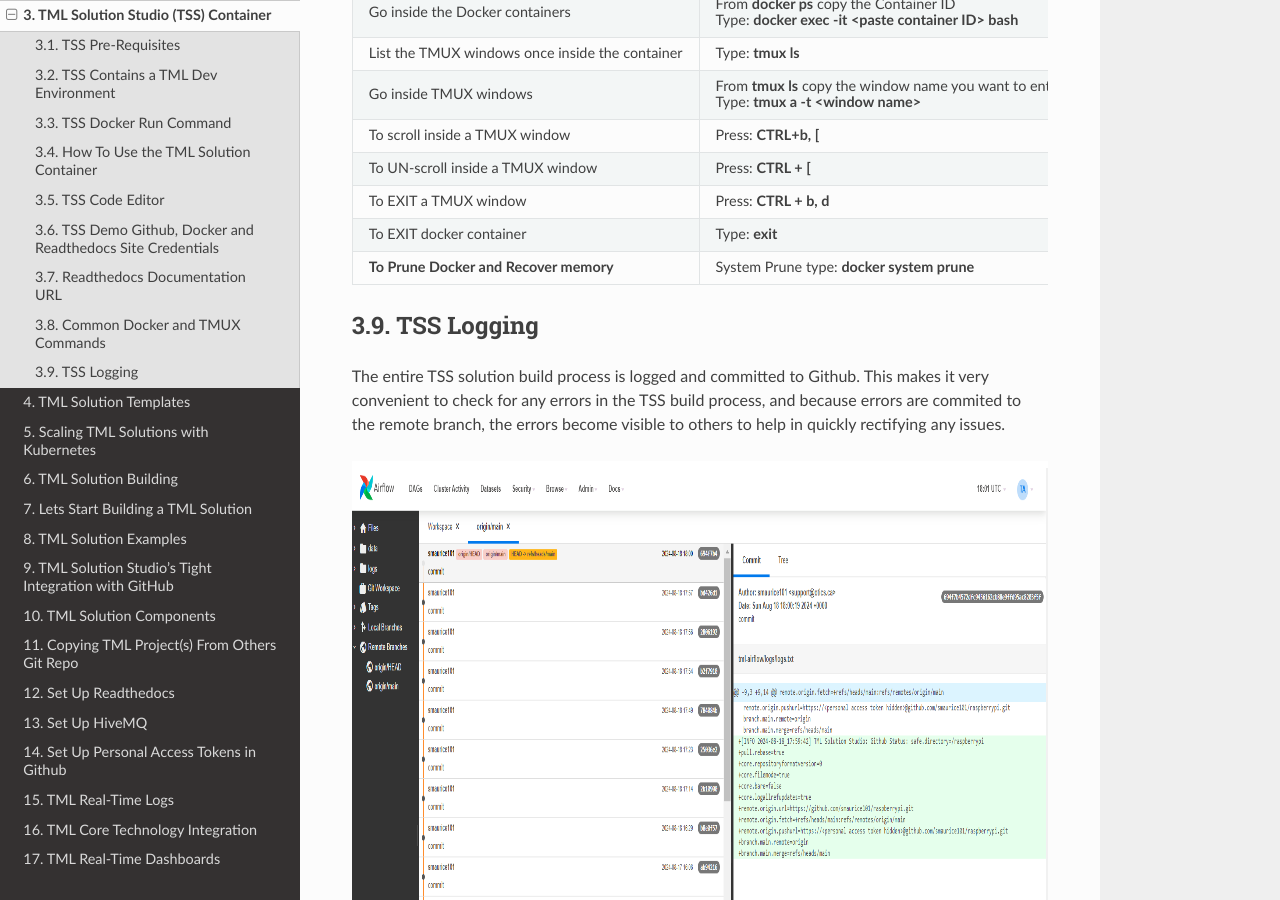
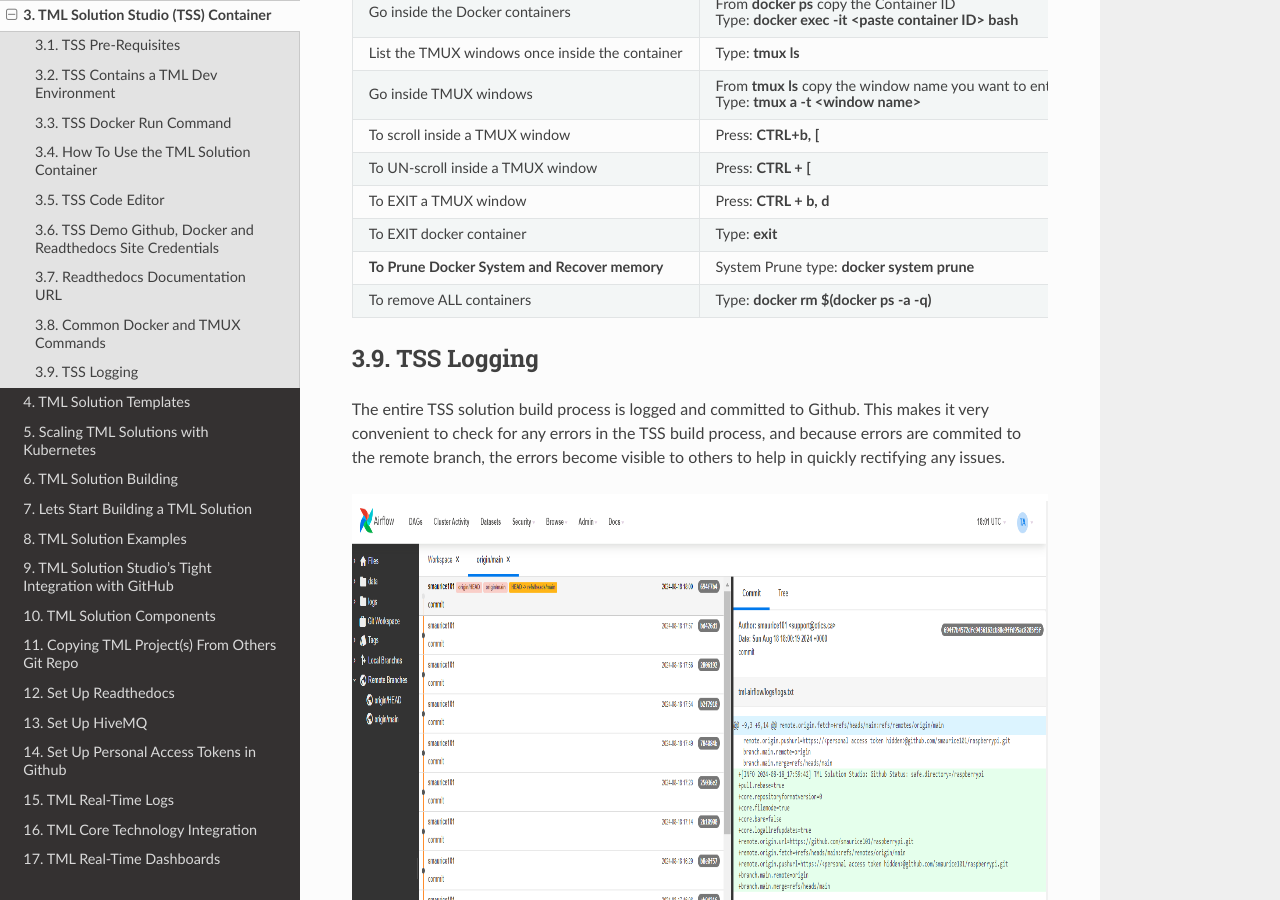
Before and after one commit to smaurice101/readthedocs, a Sphinx documentation site: the page built from docs/source/docker.rst, in a window 1280 px wide and 900 px high, scrolled down 10347 px. Built offline with Sphinx 7.4.7 and the Read the Docs theme 3.1.0, drawn with Linux system fonts in a browser that asks for light colours.

Commit message:
Update docker.rst

```diff
--- a/docs/source/docker.rst
+++ b/docs/source/docker.rst
@@ -364,8 +364,10 @@ This is a list of common commands for Docker and Tmux.
      - Press: **CTRL + b, d**
    * - To EXIT docker container
      - Type: **exit**
-   * - **To Prune Docker and Recover memory**
+   * - **To Prune Docker System and Recover memory**
      - System Prune type: **docker system prune**
+   * - To remove ALL containers
+     - Type: **docker rm $(docker ps -a -q)**
 
 TSS Logging
 -----------------
```
